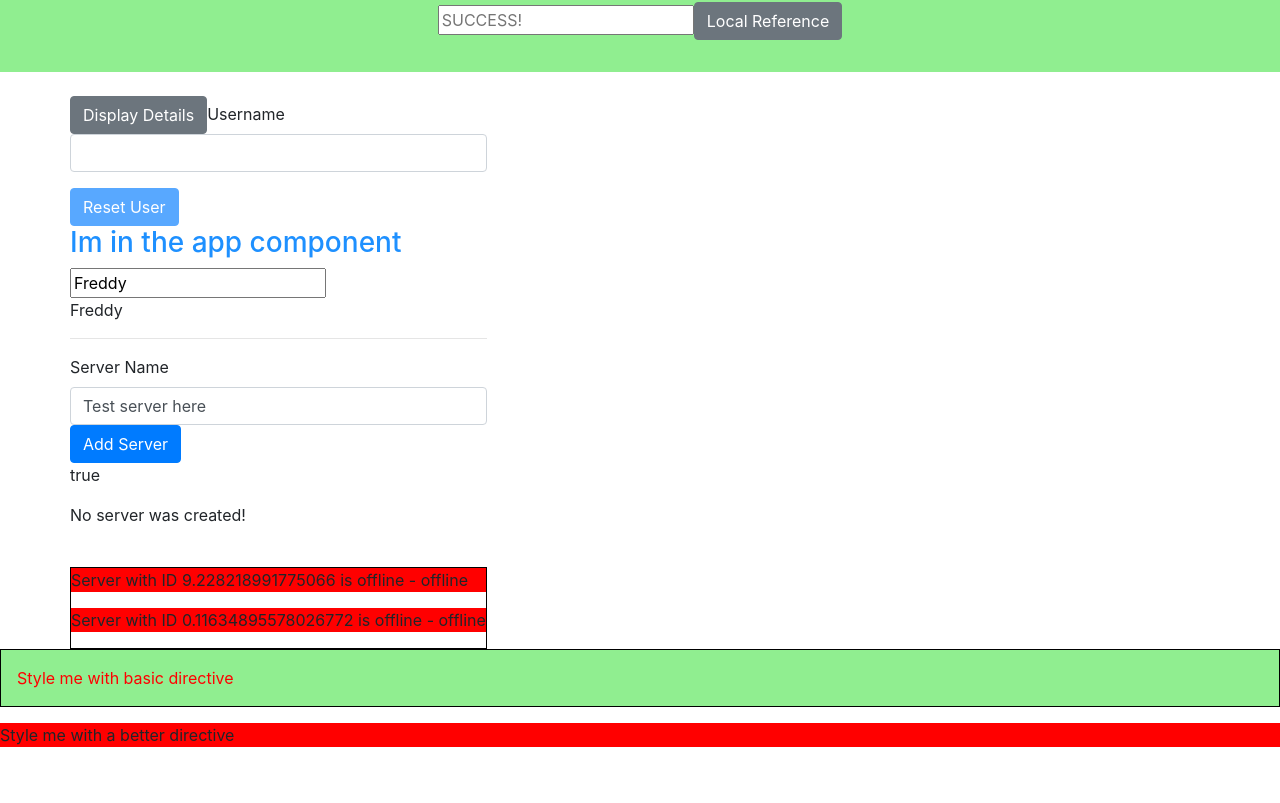
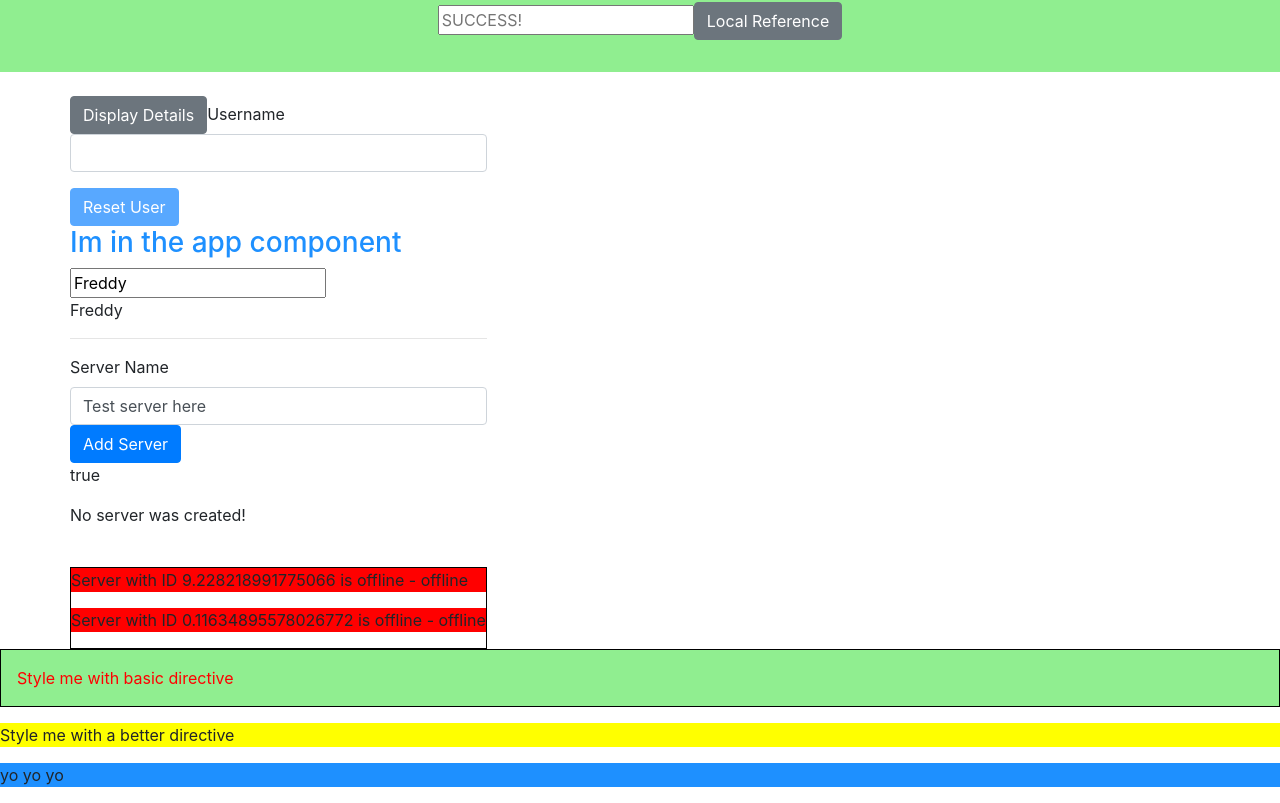
Before and after one commit to freddysilber/angular-sandbox, an Angular app: page / in a window 1280 px wide. Shown: the part 606-1409 px from the top of the page. Before the commit the page ends 1369 px from the top, so only its background shows below. Built offline with nearby package versions, Linux system fonts and the light colour scheme.

Commit message:
directives

```diff
--- a/src/app/app.component.html
+++ b/src/app/app.component.html
@@ -38,4 +38,5 @@
 </div>
 <!-- Below are example of custom directives -->
 <p appBasicHighlight>Style me with basic directive</p>
-<p appBetterHighlight>Style me with a better directive</p>
+<p [appBetterHighlight]="'red'" defaultColor="yellow">Style me with a better directive</p>
+<p appBetterHighlight>yo yo yo </p>
--- a/src/app/better-highlight/better-highlight.directive.ts
+++ b/src/app/better-highlight/better-highlight.directive.ts
@@ -1,22 +1,32 @@
-import { Directive, Renderer2, OnInit, ElementRef, HostListener, HostBinding } from '@angular/core'
+import {
+  Directive,
+  Renderer2,
+  OnInit,
+  ElementRef,
+  HostListener,
+  HostBinding,
+  Input
+} from '@angular/core'
 
 @Directive({
   selector: '[appBetterHighlight]'
 })
 export class BetterHighlightDirective implements OnInit {
-  @HostBinding('style.backgroundColor') backgroundColor: string = 'black'
+  @Input() defaultColor: string = 'dodgerblue'
+  @Input('appBetterHighlight') highlightColor: string = 'blue'
+  @HostBinding('style.backgroundColor') backgroundColor: string
 
   constructor(private elRef: ElementRef, private renderer: Renderer2) { }
 
   ngOnInit() {
-    this.backgroundColor = 'red'
+    this.backgroundColor = this.defaultColor
   }
   // onhover, change background color
   @HostListener('mouseenter') mouseover(eventData: Event) {
-    this.backgroundColor = '#666'
+    this.backgroundColor = this.highlightColor
   }
   // onmouse leave, change background again
   @HostListener('mouseleave') mouseleave(eventData: Event) {
-    this.backgroundColor = 'lightgreen'
+    this.backgroundColor = this.defaultColor
   }
 }
```
